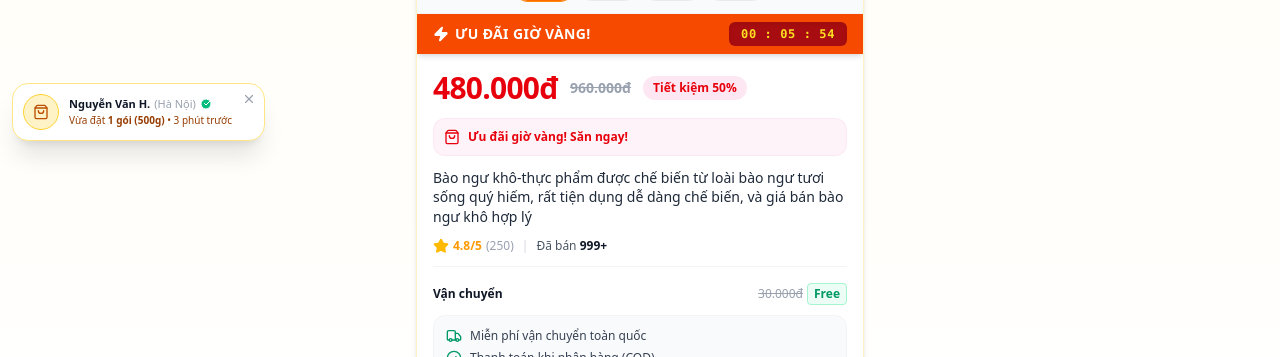
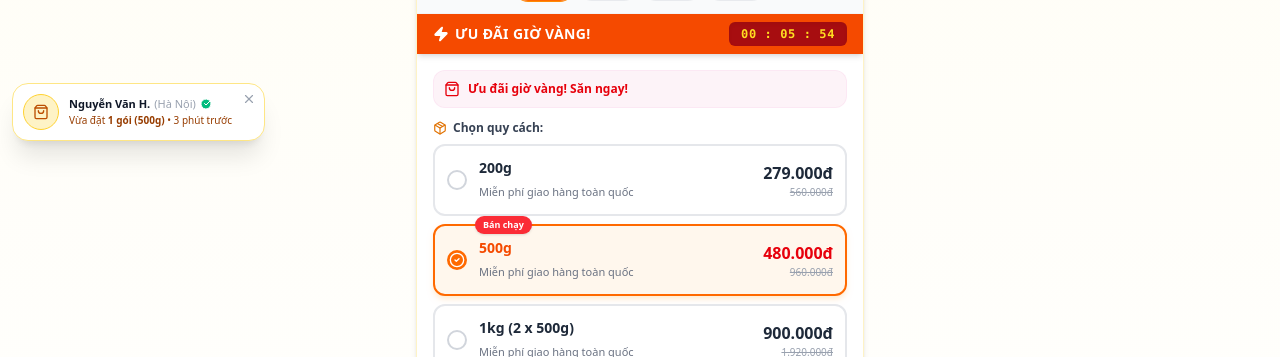
Before and after one commit to buicongbac19/B-o-Ng-, a React (Vite) app: page / in a window 1280 px wide. Shown: the part 595-952 px from the top of the page. Built offline with nearby package versions, Linux system fonts and the light colour scheme; no server answers.

Commit message:
sửa giá cuối cùng

```diff
--- a/src/components/HeroSection.tsx
+++ b/src/components/HeroSection.tsx
@@ -1,6 +1,6 @@
 import React, { useState } from 'react';
-import { Star, ShieldCheck, Truck, RefreshCw, CheckCircle2, ChevronLeft, ChevronRight, Eye, ShoppingBag } from 'lucide-react';
-import { PRODUCT_IMAGES } from '../data/productData';
+import { Star, ShieldCheck, Truck, RefreshCw, CheckCircle2, ChevronLeft, ChevronRight, Eye, ShoppingBag, Package } from 'lucide-react';
+import { PRODUCT_IMAGES, QUANTITY_OPTIONS } from '../data/productData';
 import { FlashSaleBanner } from './FlashSaleBanner';
 
 interface HeroSectionProps {
@@ -17,6 +17,7 @@ export const HeroSection: React.FC<HeroSectionProps> = ({ onOrderClick, onOpenGa
   ];
 
   const [currentImgIndex, setCurrentImgIndex] = useState(0);
+  const [selectedTier, setSelectedTier] = useState('1_pack_500g');
 
   const prevImage = () => {
     setCurrentImgIndex((prev) => (prev === 0 ? images.length - 1 : prev - 1));
@@ -25,6 +26,15 @@ export const HeroSection: React.FC<HeroSectionProps> = ({ onOrderClick, onOpenGa
   const nextImage = () => {
     setCurrentImgIndex((prev) => (prev === images.length - 1 ? 0 : prev + 1));
   };
+
+  const handleSelectTierAndOrder = (tierId: string) => {
+    setSelectedTier(tierId);
+    // Dispatch a custom event so OrderForm can pick up the selected package
+    window.dispatchEvent(new CustomEvent('select-package', { detail: { packageId: tierId } }));
+    onOrderClick();
+  };
+
+  const selectedOption = QUANTITY_OPTIONS.find((q) => q.id === selectedTier) || QUANTITY_OPTIONS[1];
 
   return (
     <section id="overview-section" className="bg-gradient-to-b from-amber-50/50 to-white pb-6">
@@ -126,23 +136,63 @@ export const HeroSection: React.FC<HeroSectionProps> = ({ onOrderClick, onOpenGa
 
         {/* Price & Primary Details Block */}
         <div className="p-4 space-y-3">
-          {/* Price Header */}
-          <div className="flex items-center gap-3 flex-wrap">
-            <span className="text-3xl font-black text-red-600 tracking-tight">
-              480.000đ
-            </span>
-            <span className="text-sm font-semibold text-gray-400 line-through">
-              960.000đ
-            </span>
-            <span className="bg-pink-100 text-red-600 text-xs font-bold px-2.5 py-1 rounded-full">
-              Tiết kiệm 50%
-            </span>
-          </div>
 
           {/* Deal tagline */}
           <div className="text-xs font-bold text-red-600 flex items-center gap-2 bg-pink-50/90 p-2.5 rounded-xl border border-pink-100/90">
             <ShoppingBag className="w-4 h-4 text-red-600 shrink-0" />
             <span>Ưu đãi giờ vàng! Săn ngay!</span>
+          </div>
+
+          {/* === 3-Tier Price Selector (Vertical) === */}
+          <div className="space-y-2">
+            <div className="flex items-center gap-1.5 text-xs font-semibold text-gray-700">
+              <Package className="w-3.5 h-3.5 text-amber-600" />
+              <span>Chọn quy cách:</span>
+            </div>
+            <div className="flex flex-col gap-2">
+              {QUANTITY_OPTIONS.map((opt) => {
+                const isSelected = selectedTier === opt.id;
+                return (
+                  <button
+                    key={opt.id}
+                    type="button"
+                    onClick={() => setSelectedTier(opt.id)}
+                    className={`relative flex items-center justify-between p-3 rounded-xl border-2 transition-all ${
+                      isSelected
+                        ? 'border-orange-500 bg-orange-50 shadow-md shadow-orange-100'
+                        : 'border-gray-200 bg-white hover:border-amber-300 hover:bg-amber-50/50'
+                    }`}
+                  >
+                    <div className="flex items-center gap-3">
+                      <div className={`w-5 h-5 rounded-full border-2 flex items-center justify-center shrink-0 ${
+                        isSelected ? 'border-orange-500 bg-orange-500' : 'border-gray-300'
+                      }`}>
+                        {isSelected && <CheckCircle2 className="w-4 h-4 text-white" />}
+                      </div>
+                      <div className="text-left">
+                        <span className={`text-sm font-black block ${isSelected ? 'text-orange-600' : 'text-gray-800'}`}>
+                          {opt.weight}
+                        </span>
+                        <span className="text-[11px] text-gray-500">{opt.gift}</span>
+                      </div>
+                    </div>
+                    <div className="text-right flex flex-col items-end">
+                      <span className={`text-base font-black ${isSelected ? 'text-red-600' : 'text-gray-800'}`}>
+                        {opt.price.toLocaleString('vi-VN')}đ
+                      </span>
+                      <span className="text-[10px] text-gray-400 line-through">
+                        {opt.originalPrice.toLocaleString('vi-VN')}đ
+                      </span>
+                    </div>
+                    {opt.popular && (
+                      <span className="absolute -top-2.5 left-10 bg-red-500 text-white text-[9px] font-bold px-2 py-0.5 rounded-full whitespace-nowrap shadow-sm">
+                        Bán chạy
+                      </span>
+                    )}
+                  </button>
+                );
+              })}
+            </div>
           </div>
 
           {/* Product Title */}
@@ -189,14 +239,14 @@ export const HeroSection: React.FC<HeroSectionProps> = ({ onOrderClick, onOpenGa
             </div>
           </div>
 
-          {/* Primary Action Button */}
+          {/* Primary Action Button - dynamic price */}
           <button
             id="btn-hero-buy-now"
             type="button"
-            onClick={onOrderClick}
+            onClick={() => handleSelectTierAndOrder(selectedTier)}
             className="w-full bg-gradient-to-r from-orange-500 via-amber-600 to-orange-600 text-white font-extrabold text-base py-3.5 px-6 rounded-xl shadow-lg shadow-orange-500/20 hover:shadow-orange-500/30 hover:scale-[1.01] active:scale-[0.99] transition-all flex items-center justify-center gap-2 uppercase tracking-wide"
           >
-            SĂN NGAY VỚI GIÁ 480.000đ
+            SĂN NGAY VỚI GIÁ {selectedOption.price.toLocaleString('vi-VN')}đ
           </button>
         </div>
 
--- a/src/components/OrderForm.tsx
+++ b/src/components/OrderForm.tsx
@@ -144,6 +144,18 @@ export const OrderForm: React.FC<OrderFormProps> = ({ onOrderSuccess }) => {
 
   // Selected package option
   const selectedPackage = QUANTITY_OPTIONS.find((q) => q.id === formData.quantityOptionId) || QUANTITY_OPTIONS[1];
+
+  // Listen for package selection from HeroSection price tier selector
+  useEffect(() => {
+    const handleSelectPackage = (e: Event) => {
+      const customEvent = e as CustomEvent<{ packageId: string }>;
+      if (customEvent.detail?.packageId) {
+        setFormData((prev) => ({ ...prev, quantityOptionId: customEvent.detail.packageId }));
+      }
+    };
+    window.addEventListener('select-package', handleSelectPackage);
+    return () => window.removeEventListener('select-package', handleSelectPackage);
+  }, []);
 
   // Fetch provinces on mount
   useEffect(() => {
```
